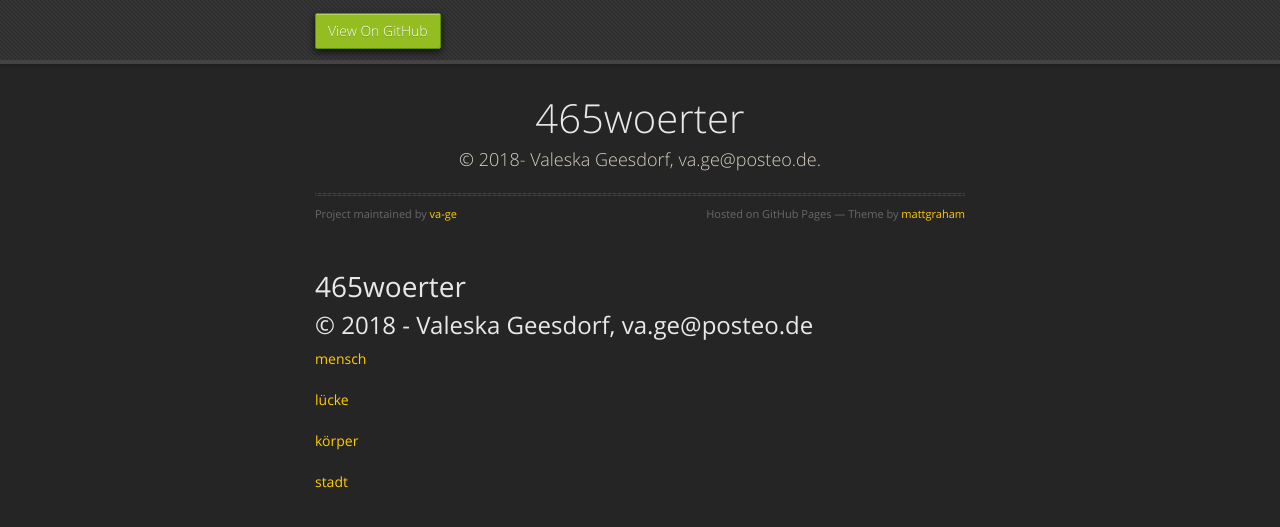
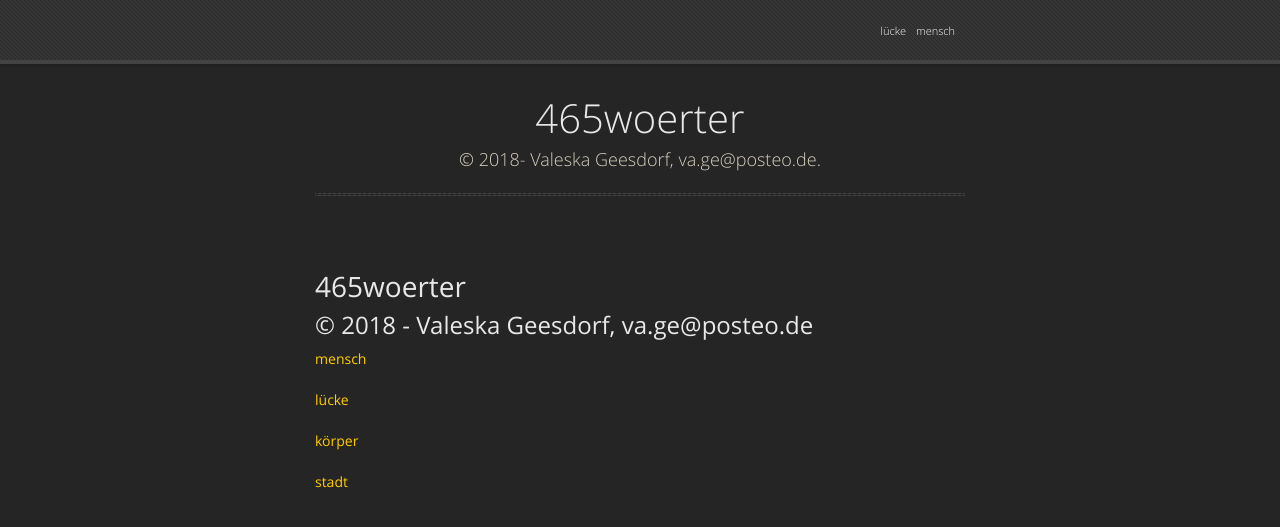
Before and after one commit to va-ge/465woerter, a Jekyll site: the page built from index.md, in a window 1280 px wide. Shown: the top 527 px of the page. Built offline with Jekyll 4.4.1, drawn with Linux system fonts in a browser that asks for light colours; our own code applies the rules of GitHub Pages for plain Markdown files.

Commit message:
default.html: adjust Layout

```diff
--- a/_layouts/default.html
+++ b/_layouts/default.html
@@ -4,7 +4,6 @@
     <meta charset="utf-8">
     <meta http-equiv="X-UA-Compatible" content="IE=edge">
 
-{% seo %}
     <link rel="stylesheet" href="{{ '/assets/css/style.css?v=' | append: site.github.build_revision | relative_url }}">
     <script src="https://code.jquery.com/jquery-1.12.4.min.js" integrity="sha256-ZosEbRLbNQzLpnKIkEdrPv7lOy9C27hHQ+Xp8a4MxAQ=" crossorigin="anonymous"></script>
     <script src="{{ '/assets/js/respond.js' | relative_url }}"></script>
@@ -20,12 +19,13 @@
   <body>
       <div id="header">
         <nav>
-          <li class="fork"><a href="{{ site.github.repository_url }}">View On GitHub</a></li>
           {% if site.show_downloads %}
             <li class="downloads"><a href="{{ site.github.zip_url }}">ZIP</a></li>
             <li class="downloads"><a href="{{ site.github.tar_url }}">TAR</a></li>
             <li class="title">DOWNLOADS</li>
           {% endif %}
+          <li class="title">mensch</li>
+          <li class="title">lücke</li>
         </nav>
       </div><!-- end header -->
 
@@ -36,8 +36,10 @@
           <h1>{{ site.title | default: site.github.repository_name }}</h1>
           <p>{{ site.description | default: site.github.project_tagline }}</p>
           <hr>
+          {% if site.show_downloads %}
           <span class="credits left">Project maintained by <a href="{{ site.github.owner_url }}">{{ site.github.owner_name }}</a></span>
           <span class="credits right">Hosted on GitHub Pages &mdash; Theme by <a href="https://twitter.com/mattgraham">mattgraham</a></span>
+          {% endif %}
         </div>
 
         {{ content }}
```
